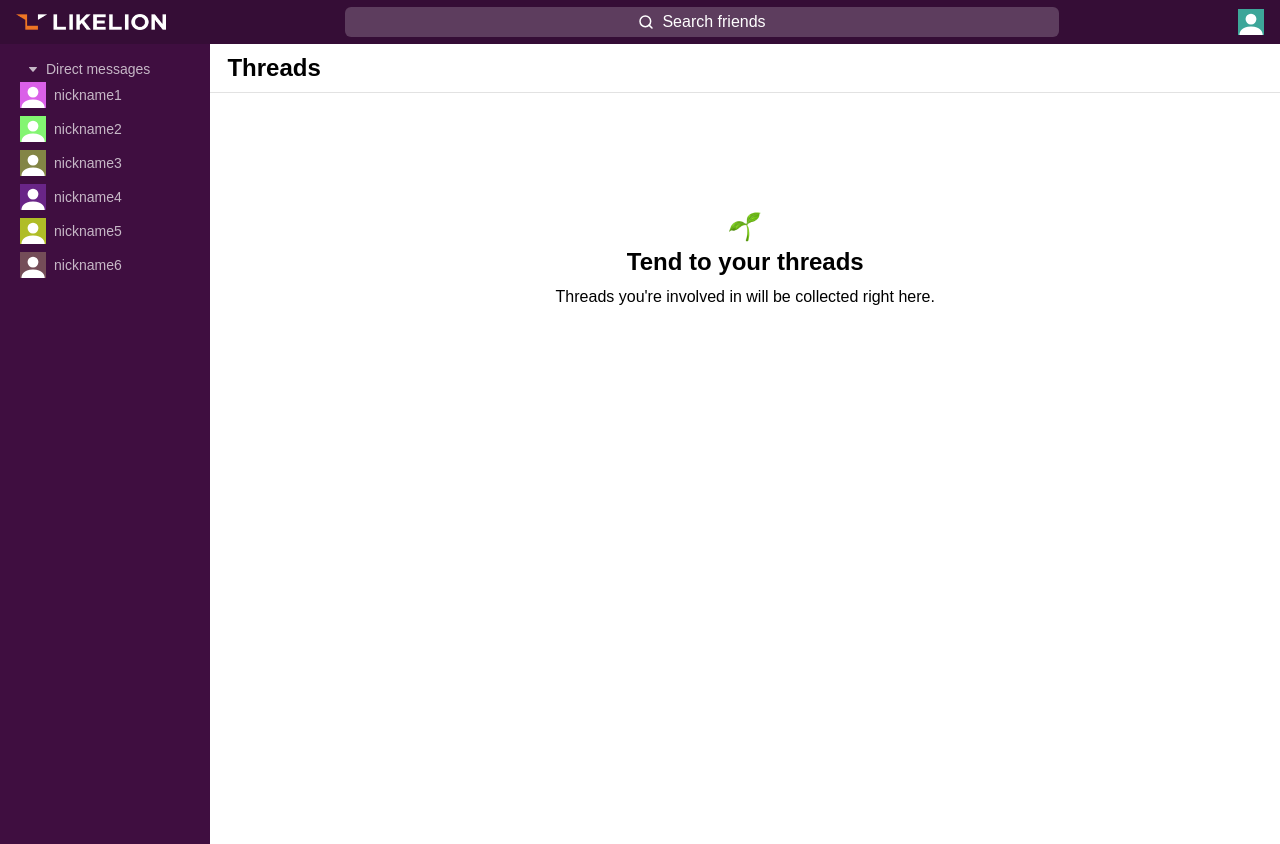
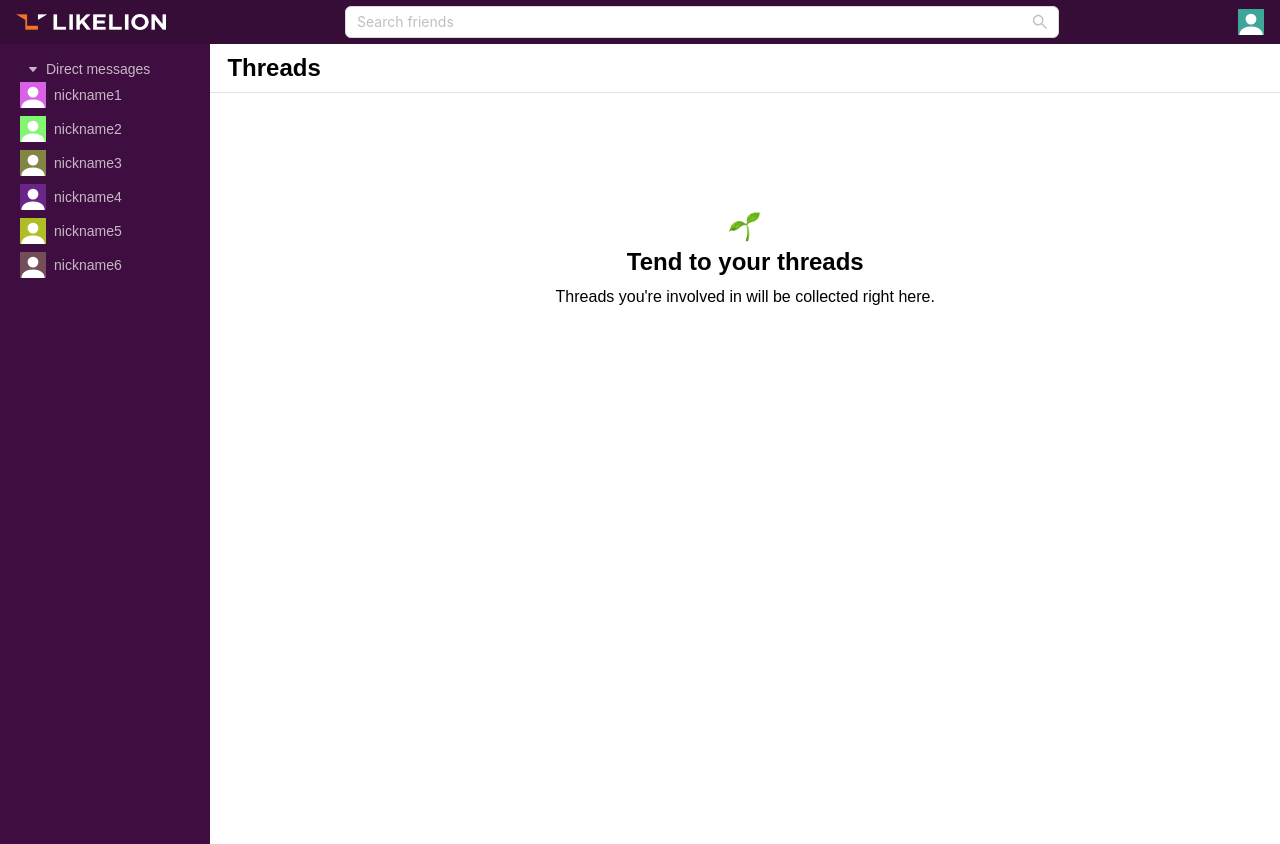
Before and after one commit to likelion-team-2/translate-web-app, a React (Create React App) app: page / in a window 1280 px wide. Built offline with nearby package versions, Linux system fonts and the light colour scheme.

Commit message:
[TraNLT] search friends

```diff
--- a/src/components/common/Header/HeaderBar/index.tsx
+++ b/src/components/common/Header/HeaderBar/index.tsx
@@ -2,13 +2,68 @@ import * as React from 'react';
 import SearchOutline from '../../../Icons/SearchOutline';
 import { Neutral } from '../../../../constants/colors';
 import { Body2 } from '../../../Text';
-import { LOGO_IMAGE_WHITE } from '../../../../constants/constant';
+import { FAKE_LIST_USER, LOGO_IMAGE_WHITE } from '../../../../constants/constant';
 import UserMenu from './UserMenu';
+import Search from 'antd/es/input/Search';
+import ChatService from '../../../../services/chatServices';
+import axios, { AxiosError } from 'axios';
+import { TUserInfo } from '../../../../constants/types';
+import { Select, SelectProps } from 'antd';
+import { SearchOutlined } from '@ant-design/icons';
 
 interface IHeaderBarProps {
 }
 
 const HeaderBar: React.FunctionComponent<IHeaderBarProps> = (props) => {
+    const [searchText, setSearchText] = React.useState<string>('');
+    const [friends, setFriends] = React.useState<SelectProps['options']>([]);
+    const [choose, setChoose] = React.useState<string>();
+
+    const onChange = (value: string) => {
+        const currText = value
+        setSearchText(currText)
+    }
+
+    const handleChange = (newValue: string) => {
+        setChoose(newValue);
+    };
+
+    React.useEffect(() => {
+        const interval = setTimeout(async () => {
+            if (searchText.trim() !== '' && searchText.length >= 3) {
+                try {
+                    //search by name
+                    // const result = await ChatService.searchFriend({ text: searchText })
+                    // setFriends(result.data)
+                    const result = FAKE_LIST_USER
+                    const converted = result.map((i) => {
+                        return {
+                            label: i.username,
+                            value: i.userId
+                        }
+                    })
+                    console.log("----", converted)
+                    setFriends(converted)
+                } catch (error: any | AxiosError) {
+                    if (axios.isAxiosError(error)) {
+                        //   setIsEnable(false)
+                        //   if (error.response?.status === HttpStatusCode.NotFound) {
+                        //     const errorCode = parseInt(error.response.data)
+                        //     if (errorCode === eLoginError.UserNotFound) {
+                        //       setIsError(true)
+                        //       return
+                        //     }
+                        //     if (errorCode === eLoginError.InvalidPassword) {
+                        //       setIsPassError(true)
+                        //       return
+                        //     }
+                        //   }
+                    }
+                }
+            }
+        }, 300);
+        return () => clearTimeout(interval);
+    }, [searchText]);
     return <>
         <div className='w-full h-full flex flex-1 flex-col items-center relative justify-center'>
             <div className='w-full flex flex-row justify-between flex-1 items-center px-[16px]'>
@@ -16,8 +71,22 @@ const HeaderBar: React.FunctionComponent<IHeaderBarProps> = (props) => {
                     <img src={LOGO_IMAGE_WHITE} alt="logo" />
                 </div>
                 <div className='w-[714px] flex flex-row justify-center items-center bg-[#5D3D5E] rounded-[6px] gap-[8px] cursor-pointer'>
-                    <SearchOutline color={Neutral.White} />
-                    <Body2 className='text-neutral-White'>Search friends</Body2>
+                    <Select
+                        className='w-full'
+                        showSearch
+                        value={choose}
+                        placeholder={"Search friends"}
+                        defaultActiveFirstOption={false}
+                        suffixIcon={<SearchOutlined style={{fontSize: '16px'}}/>}
+                        filterOption={false}
+                        onSearch={onChange}
+                        onChange={handleChange}
+                        notFoundContent={null}
+                        options={(friends || []).map((d) => ({
+                            value: d.value,
+                            label: d.label,
+                        }))}
+                    />
                 </div>
                 <UserMenu />
             </div>
--- a/src/components/common/LeftBar/DirectMessage/DMUser/index.tsx
+++ b/src/components/common/LeftBar/DirectMessage/DMUser/index.tsx
@@ -1,11 +1,11 @@
 import * as React from 'react';
-import { TUser } from '../../../../../constants/types';
+import { TUserInfo } from '../../../../../constants/types';
 import { Body3 } from '../../../../Text';
 import DefaultUser from '../../../../Icons/DefaultUser';
 import { randomColor } from '../../../../../utils/helper';
 
 interface IDMUserProps {
-    user: TUser
+    user: TUserInfo
 }
 
 const DMUser: React.FunctionComponent<IDMUserProps> = ({ user }) => {
--- a/src/components/common/LeftBar/DirectMessage/index.tsx
+++ b/src/components/common/LeftBar/DirectMessage/index.tsx
@@ -1,11 +1,11 @@
 import * as React from 'react';
 import { Body2, Body3 } from '../../../Text';
 import DropdownIcon from '../../../Icons/DropdownIcon';
-import { TUser } from '../../../../constants/types';
+import { TUserInfo } from '../../../../constants/types';
 import DMUser from './DMUser';
 
 interface IDirectMessageProps {
-    users: TUser[]
+    users: TUserInfo[]
 }
 
 const DirectMessage: React.FunctionComponent<IDirectMessageProps> = ({ users }) => {
--- a/src/constants/constant.ts
+++ b/src/constants/constant.ts
@@ -1,5 +1,5 @@
 import { randomColor } from "../utils/helper"
-import { TUser, eRegion } from "./types"
+import { TUserInfo, eRegion } from "./types"
 
 export const API_URL = "https://jsonplaceholder.typicode.com"
 export const LS_ACCESS_TOKEN = "@accessToken"
@@ -57,44 +57,44 @@ export const CHANGE_OLD_PASS_TITLE = 'Current password'
 export const CHANGE_NEW_PASS_TITLE = 'New password'
 export const CHANGE_PW_WRONG_OLD_PASS_TEXT = 'Incorrect current password. Please try again.'
 
-export const FAKE_LIST_USER: TUser[] = [
+export const FAKE_LIST_USER: TUserInfo[] = [
     {
-        id: "id1",
+        userId: "id1",
         email: "1@gmail.com",
         nickname: "nickname1",
         regionCountry: eRegion.VN,
         username: "username1"
     },
     {
-        id: "id2",
+        userId: "id2",
         email: "2@gmail.com",
         nickname: "nickname2",
         regionCountry: eRegion.VN,
         username: "username2"
     },
     {
-        id: "id3",
+        userId: "id3",
         email: "3@gmail.com",
         nickname: "nickname3",
         regionCountry: eRegion.VN,
         username: "username3"
     },
     {
-        id: "id4",
+        userId: "id4",
         email: "4@gmail.com",
         nickname: "nickname4",
         regionCountry: eRegion.KR,
         username: "username4"
     },
     {
-        id: "id5",
+        userId: "id5",
         email: "5@gmail.com",
         nickname: "nickname5",
         regionCountry: eRegion.KR,
         username: "username5"
     },
     {
-        id: "id6",
+        userId: "id6",
         email: "6@gmail.com",
         nickname: "nickname6",
         regionCountry: eRegion.KR,
--- a/src/constants/types.ts
+++ b/src/constants/types.ts
@@ -3,6 +3,14 @@ export interface ITestPostData {
   id: number,
   title: string,
   body: string,
+}
+
+export type TGetFriendInput = {
+  text: string
+}
+
+export type TGetFriendOutput = {
+  data: TUserInfo[]
 }
 
 export type TUserInfo = {
@@ -97,11 +105,3 @@ export interface IIconProps {
   width?: number
   height?: number
 }
-
-export type TUser = {
-  id: string
-  email: string
-  username: string
-  nickname: string
-  regionCountry: eRegion
-}
--- /dev/null
+++ b/src/services/chatServices.ts
@@ -0,0 +1,14 @@
+
+import { TGetFriendInput, TGetFriendOutput, TUserInfo } from "../constants/types";
+import { http } from "../http-common";
+
+const searchFriend = (input: TGetFriendInput) => {
+  return http.get<TGetFriendInput, TGetFriendOutput>(`"/v1/api/chat/search/friend/${input.text}`);
+};
+
+const ChatService
+  = {
+  searchFriend,
+};
+
+export default ChatService;
```
